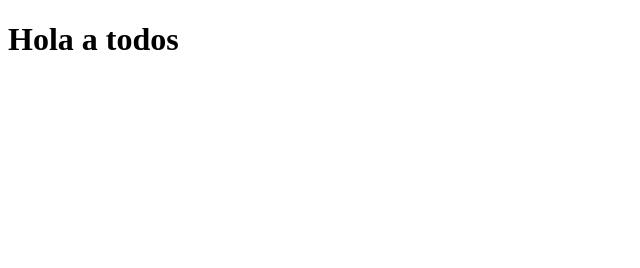
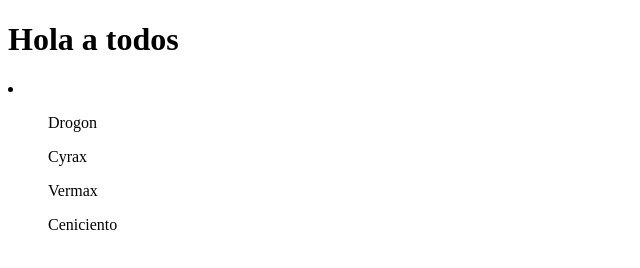
Before and after one commit to MarioToj/oracle-github, a plain HTML site: page index.html in a window 1280 px wide. Shown: the whole page, without its empty margins (0-640 px from the left). Drawn offline with Linux system fonts and the light colour scheme.

Commit message:
Agregando lista de dragones

```diff
--- a/index.html
+++ b/index.html
@@ -8,5 +8,12 @@
 </head>
 <body>
     <h1>Hola a todos</h1>
+
+    <li>
+        <ul>Drogon</ul>
+        <ul>Cyrax</ul>
+        <ul>Vermax</ul>
+        <ul>Ceniciento</ul>
+    </li>
 </body>
 </html>
```
